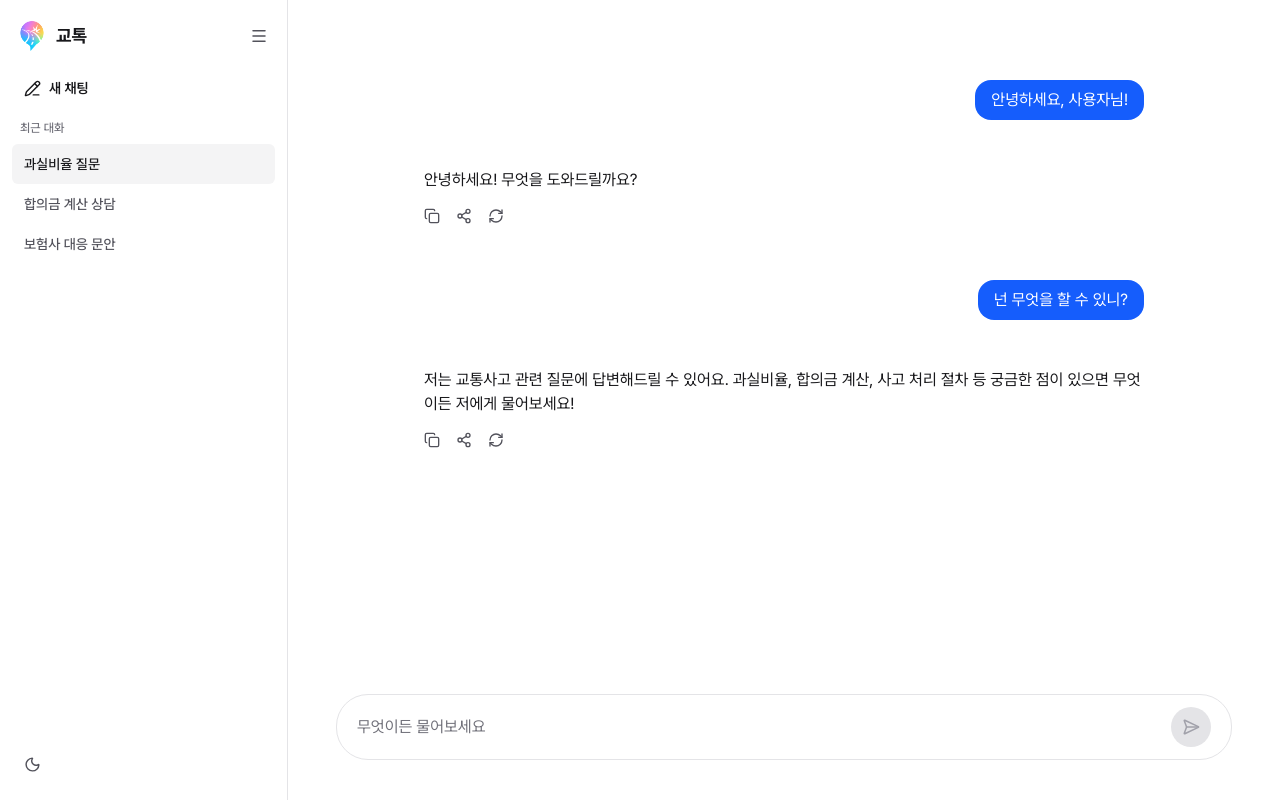
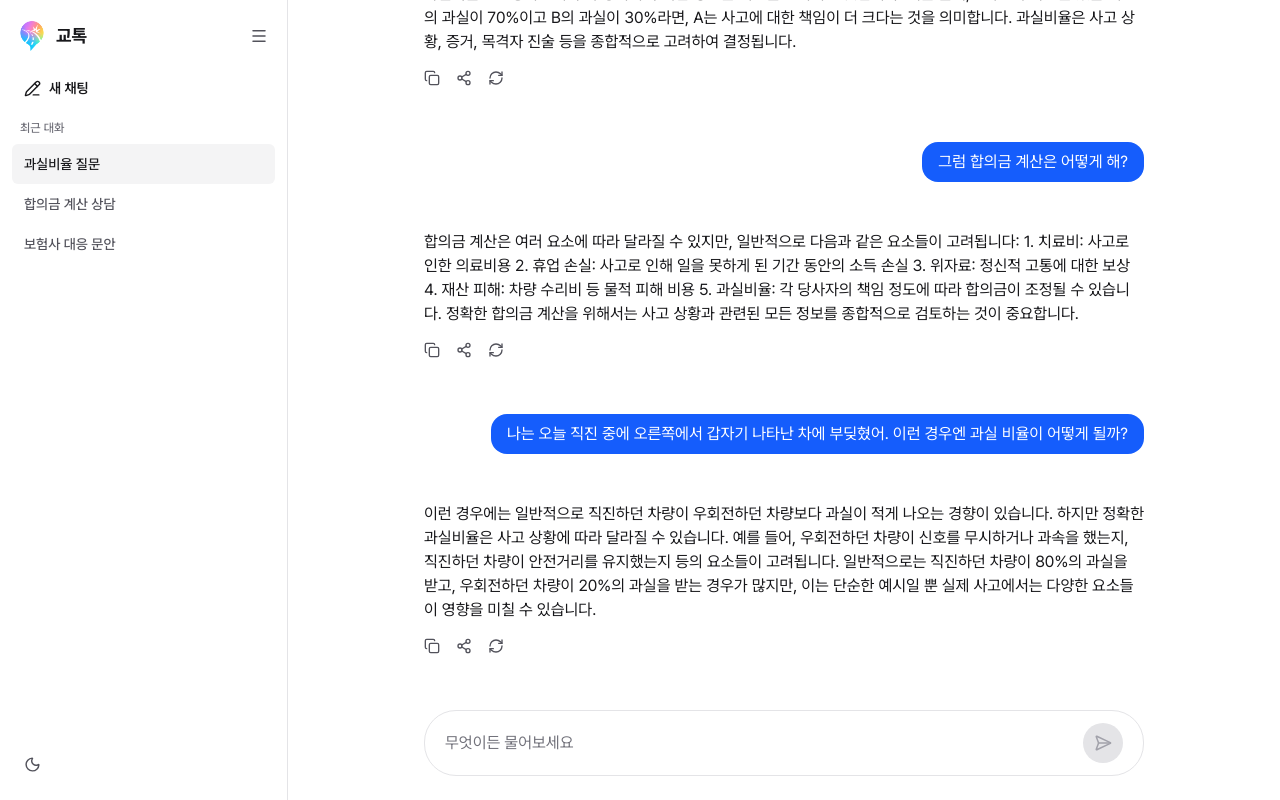
Before and after one commit to khk4912/frontend, a Next.js app: page /chat/1 in a window 1280 px wide. Built offline with nearby package versions, Linux system fonts and the light colour scheme.

Commit message:
🩹 fix: Fix Scroll

```diff
--- a/app/(demo)/chat/[id]/_components/ChatView.tsx
+++ b/app/(demo)/chat/[id]/_components/ChatView.tsx
@@ -1,7 +1,16 @@
+import { useEffect } from 'react'
+
 type ChatViewProps = { children: React.ReactNode }
-export function ChatView ({ children }:ChatViewProps) {
+export function ChatView ({ children }: ChatViewProps) {
+  useEffect(() => {
+    const chatContainer = document.getElementById('chat-container')
+    if (chatContainer) {
+      chatContainer.scrollTop = chatContainer.scrollHeight
+    }
+  }, [])
+
   return (
-    <div className='flex flex-col w-full h-full max-w-3xl gap-10 px-6 mx-auto mt-20 overflow-y-auto text-app-text'>
+    <div id='chat-container' className='flex flex-col flex-1 w-full max-w-3xl min-h-0 gap-10 px-6 py-10 mx-auto overflow-y-auto text-app-text'>
       {children}
     </div>
   )
--- a/app/(demo)/chat/[id]/_components/LLMChat.tsx
+++ b/app/(demo)/chat/[id]/_components/LLMChat.tsx
@@ -11,7 +11,7 @@ function ToolButton ({ icon }: { icon: React.ReactNode }) {
 export function LLMChat ({ text }: { text: string }) {
   return (
     <div className='flex flex-col self-start py-2'>
-      <p>{text}</p>
+      <span className='whitespace-pre-line'>{text}</span>
       <div className='flex justify-start mt-2 -ml-2'>
         <ToolButton icon={<LucideCopy size={16} />} />
         <ToolButton icon={<Share2Icon size={16} />} />
--- a/app/(demo)/chat/[id]/_components/UserChat.tsx
+++ b/app/(demo)/chat/[id]/_components/UserChat.tsx
@@ -2,7 +2,7 @@ type UserChatProps = { text: string }
 export function UserChat ({ text }: UserChatProps) {
   return (
     <div className='self-end px-4 py-2 text-white bg-blue-600 rounded-2xl'>
-      {text}
+      <span className='whitespace-pre-line'>{text}</span>
     </div>
   )
 }
--- a/app/(demo)/chat/[id]/page.tsx
+++ b/app/(demo)/chat/[id]/page.tsx
@@ -7,14 +7,23 @@ import { LLMChat } from './_components/LLMChat'
 
 export default function ChatPage () {
   return (
-    <main className='flex flex-col justify-center flex-1 gap-10 px-12 mb-10 text-app-text'>
+    <main className='flex flex-col flex-1 overflow-hidden text-app-text'>
       <ChatView>
         <UserChat text='안녕하세요, 사용자님!' />
         <LLMChat text='안녕하세요! 무엇을 도와드릴까요?' />
         <UserChat text='넌 무엇을 할 수 있니?' />
         <LLMChat text='저는 교통사고 관련 질문에 답변해드릴 수 있어요. 과실비율, 합의금 계산, 사고 처리 절차 등 궁금한 점이 있으면 무엇이든 저에게 물어보세요!' />
+        <UserChat text='교통사고 과실비율이 뭐야?' />
+        <LLMChat text='과실비율은 교통사고에서 각 당사자의 책임 정도를 백분율로 나타낸 것입니다. 예를 들어, A와 B가 사고를 냈을 때 A의 과실이 70%이고 B의 과실이 30%라면, A는 사고에 대한 책임이 더 크다는 것을 의미합니다. 과실비율은 사고 상황, 증거, 목격자 진술 등을 종합적으로 고려하여 결정됩니다.' />
+        <UserChat text='그럼 합의금 계산은 어떻게 해?' />
+        <LLMChat text='합의금 계산은 여러 요소에 따라 달라질 수 있지만, 일반적으로 다음과 같은 요소들이 고려됩니다: 1. 치료비: 사고로 인한 의료비용 2. 휴업 손실: 사고로 인해 일을 못하게 된 기간 동안의 소득 손실 3. 위자료: 정신적 고통에 대한 보상 4. 재산 피해: 차량 수리비 등 물적 피해 비용 5. 과실비율: 각 당사자의 책임 정도에 따라 합의금이 조정될 수 있습니다. 정확한 합의금 계산을 위해서는 사고 상황과 관련된 모든 정보를 종합적으로 검토하는 것이 중요합니다.' />
+        <UserChat text='나는 오늘 직진 중에 오른쪽에서 갑자기 나타난 차에 부딪혔어. 이런 경우엔 과실 비율이 어떻게 될까?' />
+        <LLMChat text='이런 경우에는 일반적으로 직진하던 차량이 우회전하던 차량보다 과실이 적게 나오는 경향이 있습니다. 하지만 정확한 과실비율은 사고 상황에 따라 달라질 수 있습니다. 예를 들어, 우회전하던 차량이 신호를 무시하거나 과속을 했는지, 직진하던 차량이 안전거리를 유지했는지 등의 요소들이 고려됩니다. 일반적으로는 직진하던 차량이 80%의 과실을 받고, 우회전하던 차량이 20%의 과실을 받는 경우가 많지만, 이는 단순한 예시일 뿐 실제 사고에서는 다양한 요소들이 영향을 미칠 수 있습니다.' />
       </ChatView>
-      <ChatInputBox onSend={() => { console.log('send') }} />
+
+      <div className='w-full max-w-3xl px-6 pb-6 mx-auto shrink-0'>
+        <ChatInputBox onSend={() => { console.log('send') }} />
+      </div>
     </main>
   )
 }
--- a/app/layout.tsx
+++ b/app/layout.tsx
@@ -39,7 +39,7 @@ export default function RootLayout ({
       <head>
         <script dangerouslySetInnerHTML={{ __html: themeScript }} />
       </head>
-      <body className='flex min-h-full'>
+      <body className='flex h-full'>
         <aside>
           <AppSidebar />
         </aside>
```
